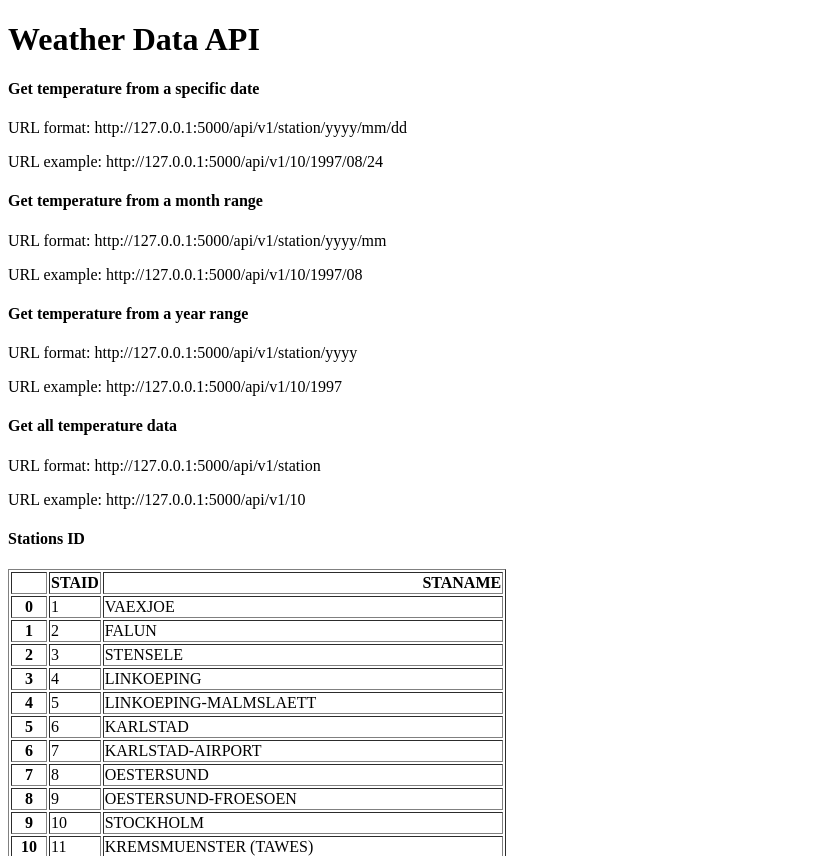
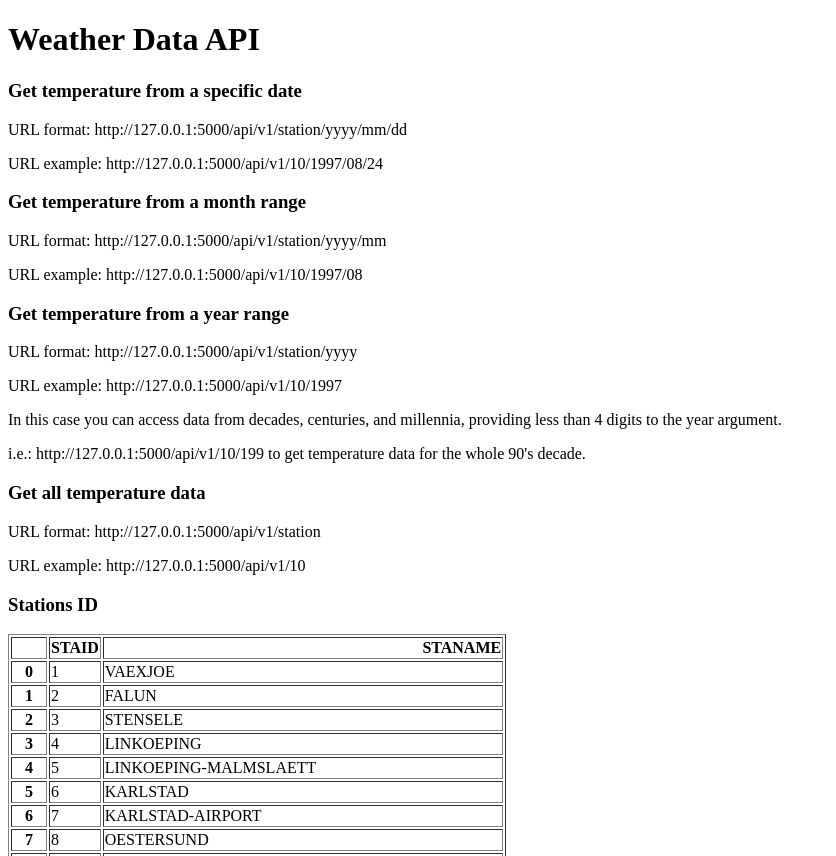
Before and after one commit to BlushedNanis/Temperature-data-API, a Flask app: page / in a window 1280 px wide. Shown: the top 856 px of the page, without its empty margins (0-836 px from the left). Run offline with Flask 3, Linux system fonts and the light colour scheme.

Commit message:
Catch errors and modified home page to document year only endpoint

```diff
--- a/main.py
+++ b/main.py
@@ -13,55 +13,71 @@ def home():
     return render_template("home.html", stations_id=stations.to_html())
 
 
-@app.route("/api/v1/<station>")
-def only_station(station):
-    filepath = "data\TG_STAID" + str(station).zfill(6) + ".txt"
-    df = pd.read_csv(filepath, skiprows=20, parse_dates=["    DATE"])
-    df["TR"] = df["   TG"].mask(df["   TG"] == -9999, nan)
-    df["TC"] = df["TR"] / 10
-    df["TF"] = round((df["TC"] * 9/5 + 32), 2)
-    result_df = df[["    DATE", "TC", "TF"]].to_dict('records')
-    return result_df
-
 @app.route("/api/v1/<station>/<year>/<month>/<day>")
 def station_and_date(station, year, month, day):
     try:
-        date = year + "-" + month + "-" + day
-        filepath = "data\TG_STAID" + str(station).zfill(6) + ".txt"
-        df = pd.read_csv(filepath, skiprows=20, parse_dates=["    DATE"])
-        temperature = df.loc[df["    DATE"] == date]["   TG"].squeeze() / 10
-        if type(temperature) is float64:
+        if len(year) == 4 and len(month) == 2 and len(day) == 2:
+            date = year + "-" + month + "-" + day
+            filepath = "data\TG_STAID" + str(station).zfill(6) + ".txt"
+            df = pd.read_csv(filepath, skiprows=20, parse_dates=["    DATE"])
+            temperature = df.loc[df["    DATE"] == date]["   TG"].squeeze() / 10
+            type(temperature) is float64
             return {"station": station,
                     "date": date,
                     "temperature": temperature}
         else:
-            return "Please, provide a valid date."
+            return "Please, provide a valid date"
     except FileNotFoundError:
         return "Please, provide a valid station."
 
 
 @app.route("/api/v1/<station>/<year>/<month>")
 def station_and_month(station, year, month):
-    date = str(year) + str(month)
-    filepath = "data\TG_STAID" + str(station).zfill(6) + ".txt"
-    df = pd.read_csv(filepath, skiprows=20)
-    df["    DATE"] = df["    DATE"].astype(str)
-    month_df = df[df["    DATE"].str.startswith(date)]
-    month_df["    DATE"] = pd.to_datetime(month_df["    DATE"])
-    result_df = month_df[["    DATE", "   TG"]].to_dict('records')
-    return result_df
+    try:
+        if len(year) == 4 and len(month) == 2:
+            date = year + month
+            filepath = "data\TG_STAID" + str(station).zfill(6) + ".txt"
+            df = pd.read_csv(filepath, skiprows=20)
+            df["    DATE"] = df["    DATE"].astype(str)
+            month_df = df[df["    DATE"].str.startswith(date)]
+            month_df["    DATE"] = pd.to_datetime(month_df["    DATE"])
+            result_df = month_df[["    DATE", "   TG"]].to_dict('records')
+            return result_df
+        else:
+            return "Please, provide a valid date"
+    except FileNotFoundError:
+        return "Please, provide a valid station."
 
 
 @app.route("/api/v1/<station>/<year>")
 def station_and_year(station, year):
-    date = str(year)
-    filepath = "data\TG_STAID" + str(station).zfill(6) + ".txt"
-    df = pd.read_csv(filepath, skiprows=20)
-    df["    DATE"] = df["    DATE"].astype(str)
-    year_df = df[df["    DATE"].str.startswith(date)]
-    year_df["    DATE"] = pd.to_datetime(year_df["    DATE"])
-    result_df = year_df[["    DATE", "   TG"]].to_dict('records')
-    return result_df
+    try:
+        if len(year) <= 4:
+            date = year
+            filepath = "data\TG_STAID" + str(station).zfill(6) + ".txt"
+            df = pd.read_csv(filepath, skiprows=20)
+            df["    DATE"] = df["    DATE"].astype(str)
+            year_df = df[df["    DATE"].str.startswith(date)]
+            year_df["    DATE"] = pd.to_datetime(year_df["    DATE"])
+            result_df = year_df[["    DATE", "   TG"]].to_dict('records')
+            return result_df
+        else:
+            return "Please, provide a date"
+    except FileNotFoundError:
+        return "Please, provide a valid station."
+
+@app.route("/api/v1/<station>")
+def only_station(station):
+    try:
+        filepath = "data\TG_STAID" + str(station).zfill(6) + ".txt"
+        df = pd.read_csv(filepath, skiprows=20, parse_dates=["    DATE"])
+        df["TR"] = df["   TG"].mask(df["   TG"] == -9999, nan)
+        df["TC"] = df["TR"] / 10
+        df["TF"] = round((df["TC"] * 9/5 + 32), 2)
+        result_df = df[["    DATE", "TC", "TF"]].to_dict('records')
+        return result_df
+    except FileNotFoundError:
+        return "Please, provide a valid station."
 
 
 if __name__ == "__main__":
--- a/templates/home.html
+++ b/templates/home.html
@@ -7,19 +7,22 @@
 </head>
 <body>
     <h1>Weather Data API</h1>
-    <h4>Get temperature from a specific date</h4>
+    <h3>Get temperature from a specific date</h3>
     <p>URL format: http://127.0.0.1:5000/api/v1/station/yyyy/mm/dd</p>
     <p>URL example: http://127.0.0.1:5000/api/v1/10/1997/08/24</p>
-    <h4>Get temperature from a month range</h4>
+    <h3>Get temperature from a month range</h3>
     <p>URL format: http://127.0.0.1:5000/api/v1/station/yyyy/mm</p>
     <p>URL example: http://127.0.0.1:5000/api/v1/10/1997/08</p>
-    <h4>Get temperature from a year range</h4>
+    <h3>Get temperature from a year range</h3>
     <p>URL format: http://127.0.0.1:5000/api/v1/station/yyyy</p>
-    <p>URL example: http://127.0.0.1:5000/api/v1/10/1997</p>
-    <h4>Get all temperature data</h4>
+    <p>URL example: http://127.0.0.1:5000/api/v1/10/1997
+    <p>In this case you can access data from decades, centuries, and millennia, providing less than 4 digits to the year argument.</p>
+    <p>i.e.: http://127.0.0.1:5000/api/v1/10/199 to get temperature data for the whole 90's decade.</p>
+    </p>
+    <h3>Get all temperature data</h3>
     <p>URL format: http://127.0.0.1:5000/api/v1/station</p>
     <p>URL example: http://127.0.0.1:5000/api/v1/10</p>
-    <h4>Stations ID</h4>
+    <h3>Stations ID</h3>
     <p>{{stations_id|safe}}</p>
 </body>
 </html>
```
